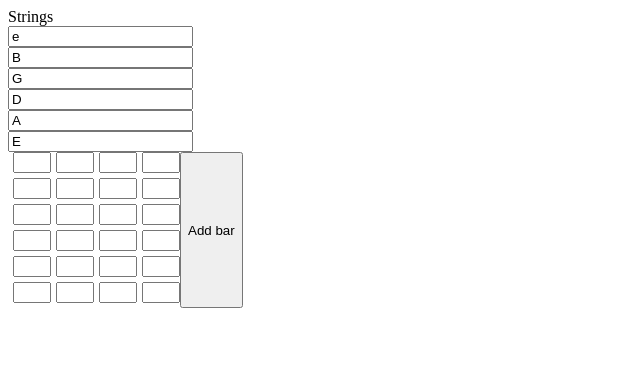
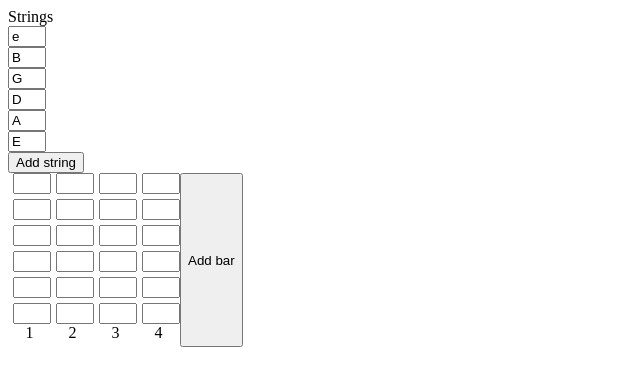
Before and after one commit to dquirked/guitar-tabber, a Gatsby site: page / in a window 1280 px wide. Shown: the whole page, without its empty margins (0-640 px from the left). Built offline with nearby package versions, Linux system fonts and the light colour scheme; Gatsby itself is replaced by a stand-in of ours.

Commit message:
adding more controls

```diff
--- a/src/components/Bar/Bar.jsx
+++ b/src/components/Bar/Bar.jsx
@@ -16,11 +16,14 @@ const Bar = () => {
 
   return (
     <div className="bar">
-      {strings.map((string, i) => (
+      {strings.map((string, i, array) => (
         <div key={string} className="bar__string">
-          {beats.map((beat, i) => (
+          {beats.map((beat, j) => (
             <div key={beat}>
               <input className="bar__input" type="text" />
+              {i === array.length - 1 && (
+                <div className="bar__beat">{j + 1}</div>
+              )}
             </div>
           ))}
         </div>
--- a/src/components/Bar/bar.scss
+++ b/src/components/Bar/bar.scss
@@ -11,3 +11,7 @@
   max-width: 30px;
   margin-left: 5px;
 }
+
+.bar__beat {
+  text-align: center;
+}
--- a/src/components/SheetControls/SheetControls.jsx
+++ b/src/components/SheetControls/SheetControls.jsx
@@ -1,6 +1,8 @@
 import React, { useMemo } from "react";
 import { useSheetContext } from "../../common/sheetContext.jsx";
 import StringControls from "./StringControls.jsx";
+
+import "./sheet-controls.scss";
 
 const SheetControls = () => {
   const {
--- a/src/components/SheetControls/StringControls.jsx
+++ b/src/components/SheetControls/StringControls.jsx
@@ -1,5 +1,7 @@
 import React from "react";
 import { array, func } from "prop-types";
+
+import "./string-controls.scss";
 
 const propTypes = {
   strings: array.isRequired,
@@ -12,9 +14,14 @@ const StringControls = (props) => {
     <div className="string-controls">
       {strings?.map((string, i) => (
         <div key={string}>
-          <input type="text" value={string} />
+          <input
+            className="string-controls__input"
+            type="text"
+            value={string}
+          />
         </div>
       ))}
+      <button type="button">Add string</button>
     </div>
   );
 };
--- /dev/null
+++ b/src/components/SheetControls/string-controls.scss
@@ -0,0 +1,8 @@
+.string-controls {
+
+}
+
+
+.string-controls__input {
+  max-width: 30px;
+}
```
Also changed, not shown: src/components/SheetControls/sheet-controls.scss (added).
